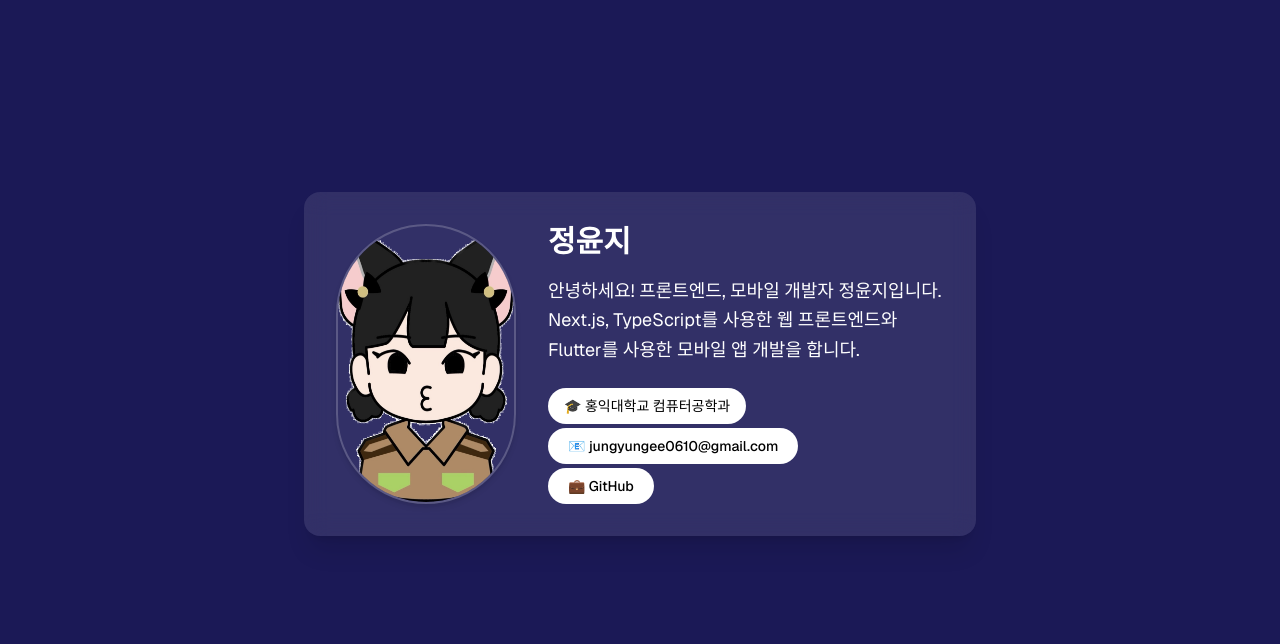
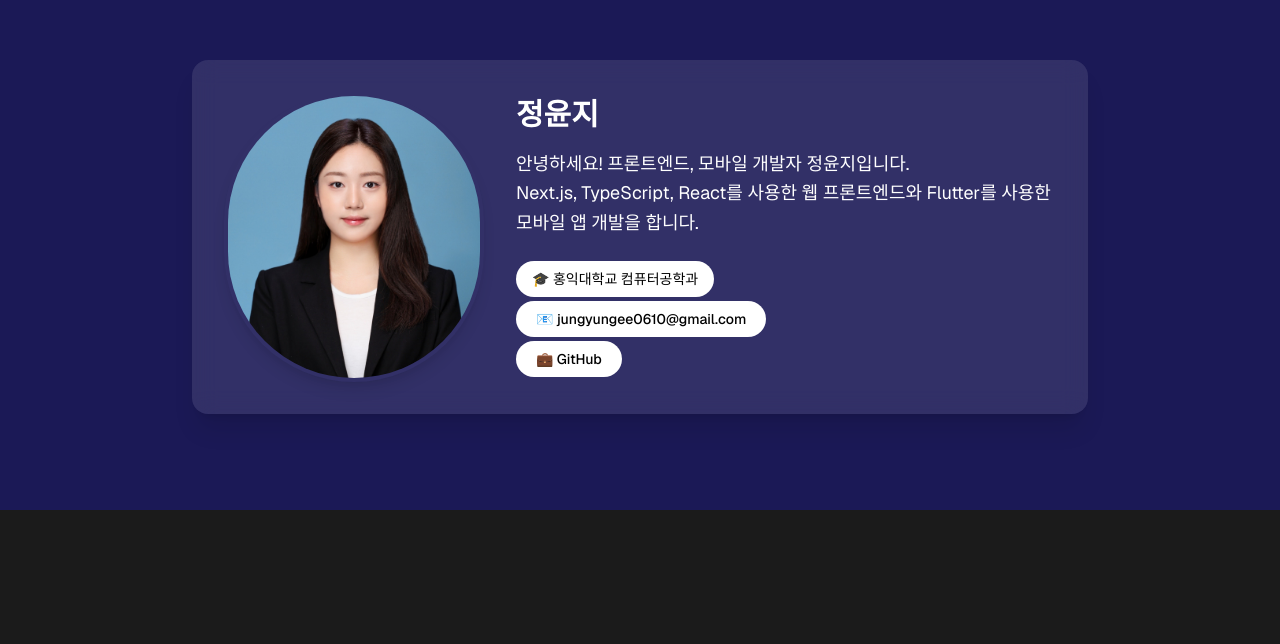
Before and after one commit to jungyungee/portfolio, a Next.js app: page / in a window 1280 px wide. Shown: the part 836-1480 px from the top of the page. Built offline with nearby package versions, Linux system fonts and the light colour scheme.

Commit message:
[feat] About 섹션 사진 수정 및 CSS 디테일 수정

```diff
--- a/package.json
+++ b/package.json
@@ -10,10 +10,14 @@
     "lint": "next lint"
   },
   "dependencies": {
+    "framer-motion": "^12.6.2",
     "next": "15.2.4",
     "react": "^19.0.0",
     "react-dom": "^19.0.0",
-    "react-simple-typewriter": "^5.0.1"
+    "react-intersection-observer": "^9.16.0",
+    "react-simple-typewriter": "^5.0.1",
+    "react-tsparticles": "^2.12.2",
+    "tsparticles": "^3.8.1"
   },
   "devDependencies": {
     "@eslint/eslintrc": "^3",
--- a/src/app/page.tsx
+++ b/src/app/page.tsx
@@ -1,8 +1,12 @@
 'use client';
 import Image from "next/image";
 import { Typewriter } from "react-simple-typewriter";
+import { motion, AnimatePresence } from 'framer-motion';
+import { useInView } from 'react-intersection-observer';
 
 export default function Home() {
+  const { ref: aboutRef, inView: aboutInView } = useInView({ threshold: 0.3 });
+
   return (
     <div className="font-[family-name:var(--font-geist-sans)] text-white">
       <header className="fixed top-0 left-0 w-full bg-[#0a1e3f] text-white z-50 shadow-md font-bold font-mono">
@@ -27,22 +31,28 @@ export default function Home() {
             </h1>
             <p className="text-xl mt-4">프론트엔드 개발자</p>
         </section>
-        <section id="about" className="min-h-screen bg-[#1b1956] flex items-center justify-center px-4 py-24">
-        <div className="bg-white/10 backdrop-blur-md rounded-2xl shadow-xl p-8 w-full max-w-2xl text-white flex flex-col sm:flex-row gap-8">
+        <section id="about" className="bg-[#1b1956] flex items-center justify-center px-4 py-24">
+          <motion.div
+            ref={aboutRef}
+            initial={{ opacity: 0, y: 40 }}
+            animate={aboutInView ? { opacity: 1, y: 0 } : { opacity: 0, y: 40 }}
+            transition={{ duration: 0.6, ease: "easeOut" }}
+            className="bg-white/10 backdrop-blur-md rounded-2xl shadow-xl p-8 w-full max-w-4xl text-white flex flex-col sm:flex-row gap-8"
+          >
                 <div className="flex-shrink-0 flex justify-center sm:justify-start">
                   <Image
-              src="/profile_no_bg.png"
+                    src="/profile.JPG"
                     alt="정윤지 프로필"
-              width={180}
-              height={160}
-              className="rounded-full border-2 border-white/20 shadow-md"
+                    width={260}
+                    height={150}
+                    className="rounded-full border-4 shadow-lg object-cover"
                   />
                 </div>
                 <div className="flex flex-col justify-center gap-4">
                   <h2 className="text-3xl font-bold">정윤지</h2>
                   <p className="text-lg leading-relaxed">
-              안녕하세요! 프론트엔드, 모바일 개발자 정윤지입니다.
-              Next.js, TypeScript를 사용한 웹 프론트엔드와 Flutter를 사용한 모바일 앱 개발을 합니다.
+                    안녕하세요! 프론트엔드, 모바일 개발자 정윤지입니다.<br />
+                    Next.js, TypeScript, React를 사용한 웹 프론트엔드와 Flutter를 사용한 모바일 앱 개발을 합니다.
                   </p>
                   <div className="text-sm text-white/80 mt-2 space-y-1">
                     <p className="px-4 py-2 text-black rounded-full bg-white w-fit">
@@ -70,7 +80,7 @@ export default function Home() {
                     </p>
                   </div>
                 </div>
-        </div>
+            </motion.div>
         </section>
         <section id="skills" className="min-h-screen bg-[#1b1b1b] flex items-center justify-center p-10">
           <p className="text-2xl">소개글이나 기술 스택</p>
```
Also changed, not shown: public/profile.JPG (added), 1 other file (tests, documents, lock files or other folders). Lines whose indentation alone changed are shown as unchanged.
